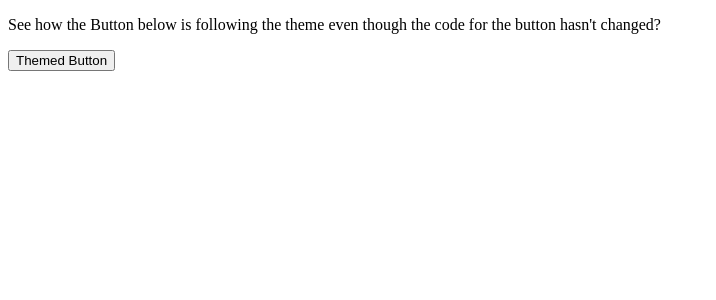
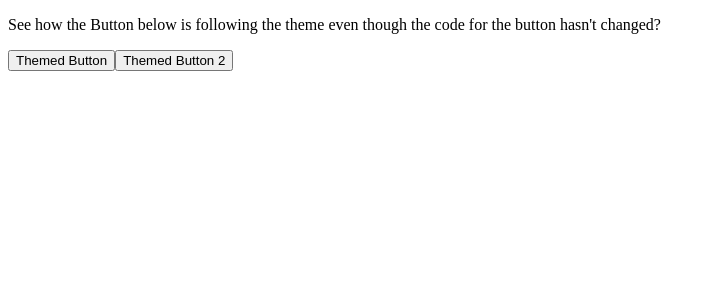
Before and after one commit to odeum/odeum-code, a React (Create React App) app in the folder experiments/16/: page / in a window 1280 px wide. Shown: the top 300 px of the page, without its empty margins (0-716 px from the left). Built offline with nearby package versions, Linux system fonts and the light colour scheme.

Commit message:
Theme thingy updates

```diff
--- a/experiments/16/src/App.js
+++ b/experiments/16/src/App.js
@@ -17,12 +17,16 @@ const Layout = ({children}) => (
 class App extends Component {
   render() {
     return (
+      <div>
       <Layout>
         <div>
           <Text>See how the Button below is following the theme even though the code for the button hasn't changed?</Text>
           <Button>Themed Button</Button>
+          <Button>Themed Button 2</Button>
         </div>
       </Layout>
+      {/*<Button>Themed Button 3</Button>*/}
+      </div>
     )
   }
 }
--- a/experiments/16/src/components/theme.js
+++ b/experiments/16/src/components/theme.js
@@ -3,7 +3,7 @@ import * as fonts from './fonts'
 
 const theme = {
   background: colors.PRIMARY_BLUE,
-  color: colors.CLOUDY_LIGHT,
+  color: colors.TAB_COLOR_10,
   font: fonts.PRIMARY,
   button: {
     color: colors.DREAMY_BLUE,
```
